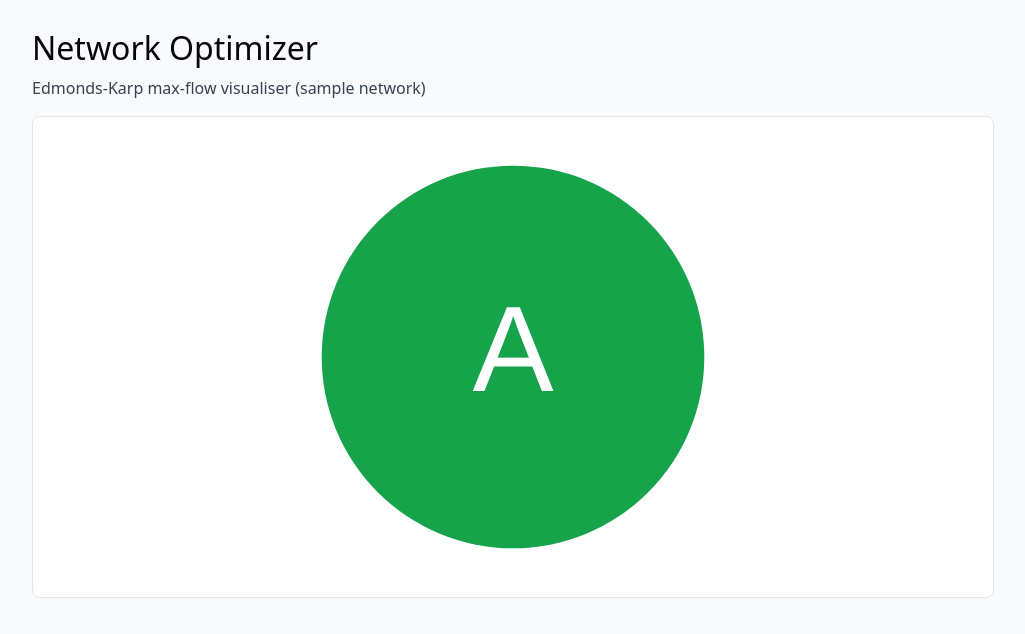
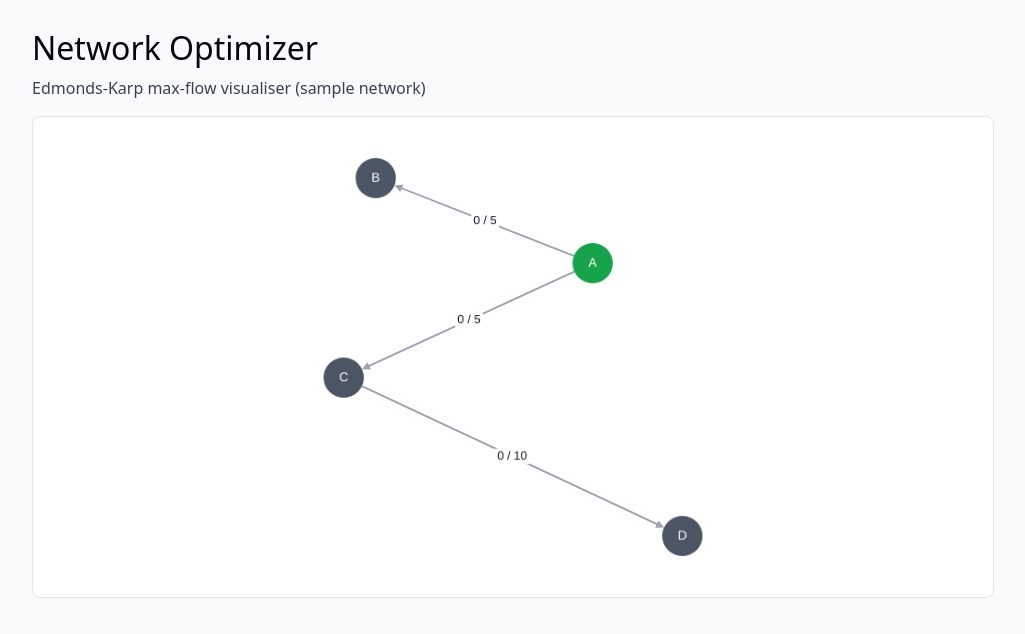
Before and after one commit to Oxyn4/ECM3422-network-optimizer, a React (Vite) app: page / in a window 1280 px wide. Shown: the top 634 px of the page, without its empty margins (128-1153 px from the left). Built offline with nearby package versions, Linux system fonts and the light colour scheme.

Commit message:
add more complexity back to sample net. fix id collosion between nodes and edges, add randomness to positioning for now

```diff
--- a/src/data/sampleNetwork.js
+++ b/src/data/sampleNetwork.js
@@ -76,16 +76,26 @@ class FlowNet {
   }
 
 	add(connectToId, flow, capacity) {
-    if (!this.exists(connectToId)) return false;
+		if (!this.exists(connectToId)) return null;
 
 		const newNode = new Node(this.nodeGenerator);
 		this.list.set(newNode.id, new Map());
 
 		const forward = new Edge(this.edgeGenerator, flow, capacity);
-    const backward = new Edge(this.edgeGenerator, flow, capacity);
 
 		this.list.get(connectToId).set(newNode.id, forward);
-    this.list.get(newNode.id).set(connectToId, backward);
+
+		return newNode.id;
+	}
+
+	connect(fromId, toId, flow, capacity) {
+		if (!this.exists(fromId) || !this.exists(toId)) return false;
+		if (fromId === toId) return false; // no loops
+
+		const edge = new Edge(this.edgeGenerator, flow, capacity);
+
+		this.list.get(fromId).set(toId, edge);
+
 		return true;
 	}
 
@@ -98,10 +108,10 @@ class FlowNet {
     const edges = [];
 
     for (const [nodeId, neighbours] of this.list) {
-      nodes.push({ id: nodeId, label: nodeId, x: 500, y: 500 });
+      nodes.push({ id: nodeId, label: nodeId, x: Math.floor(Math.random() * (500 - 1)), y: Math.floor(Math.random() * (500 - 1))});
       for (const [neighbourId, edge] of neighbours) {
         edges.push({
-          id: edge.id,
+          id: `edge-${edge.id}`,
           source: nodeId,
           target: neighbourId,
           flow: edge.flow,
@@ -115,5 +125,13 @@ class FlowNet {
 }
 
 export const sampleNetwork = function() {
-	return new FlowNet().cytoscape();
+	let net = new FlowNet();
+
+	const b = net.add(net.source, 0, 5);
+
+	const c = net.add(net.source, 0, 5);
+
+	const d = net.add(c, 0, 10);
+
+	return net.cytoscape();
 }
```
Lines whose indentation alone changed are shown as unchanged.
